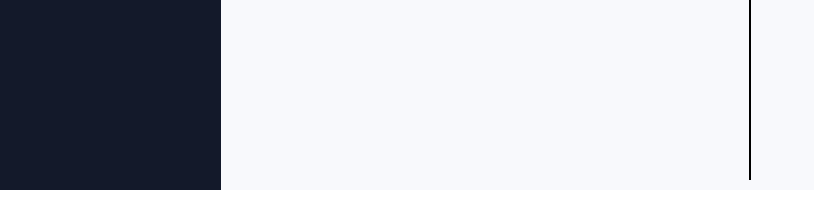
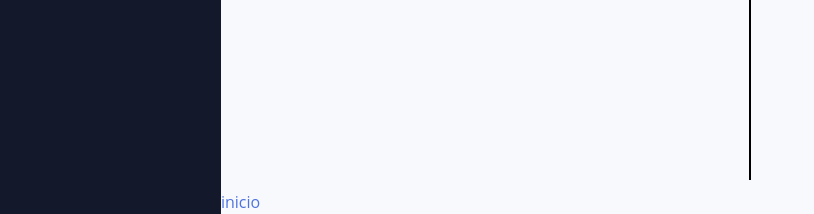
Before and after one commit to cedafiso/petropolis, a Flask app: page /dashboard_admi in a window 1280 px wide. Shown: the part 1215-1429 px from the top of the page, without its empty margins (0-814 px from the left). Before the commit the page ends 1405 px from the top, so only its background shows below. Run offline with Flask 2, Linux system fonts and the light colour scheme; some libraries are stand-ins or nearby versions.

Commit message:
Dashboard admi fin
Corregí unas cositas

```diff
--- a/templates/Dashboard/dashboard_admi.html
+++ b/templates/Dashboard/dashboard_admi.html
@@ -320,3 +320,5 @@
   </body>
 </html>
 <style></style>
+
+        <a href="/templates/index.html">inicio</a>
```
